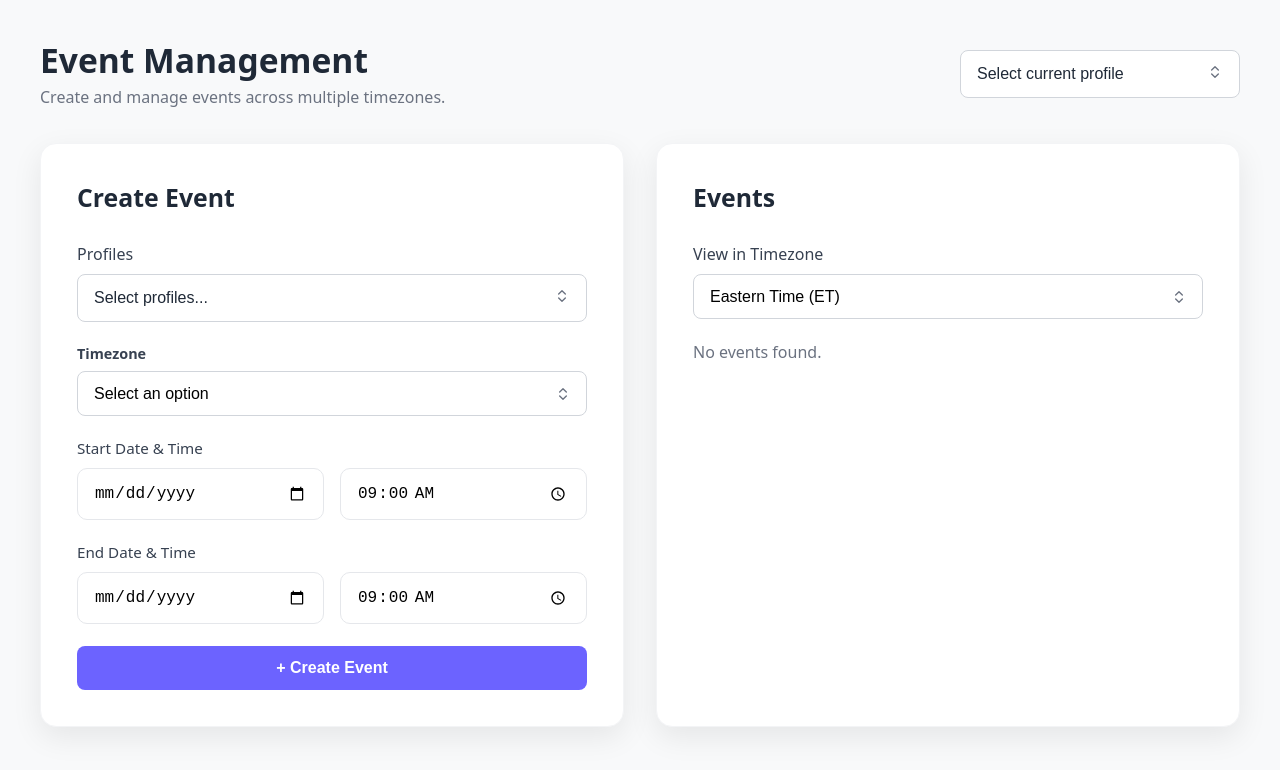
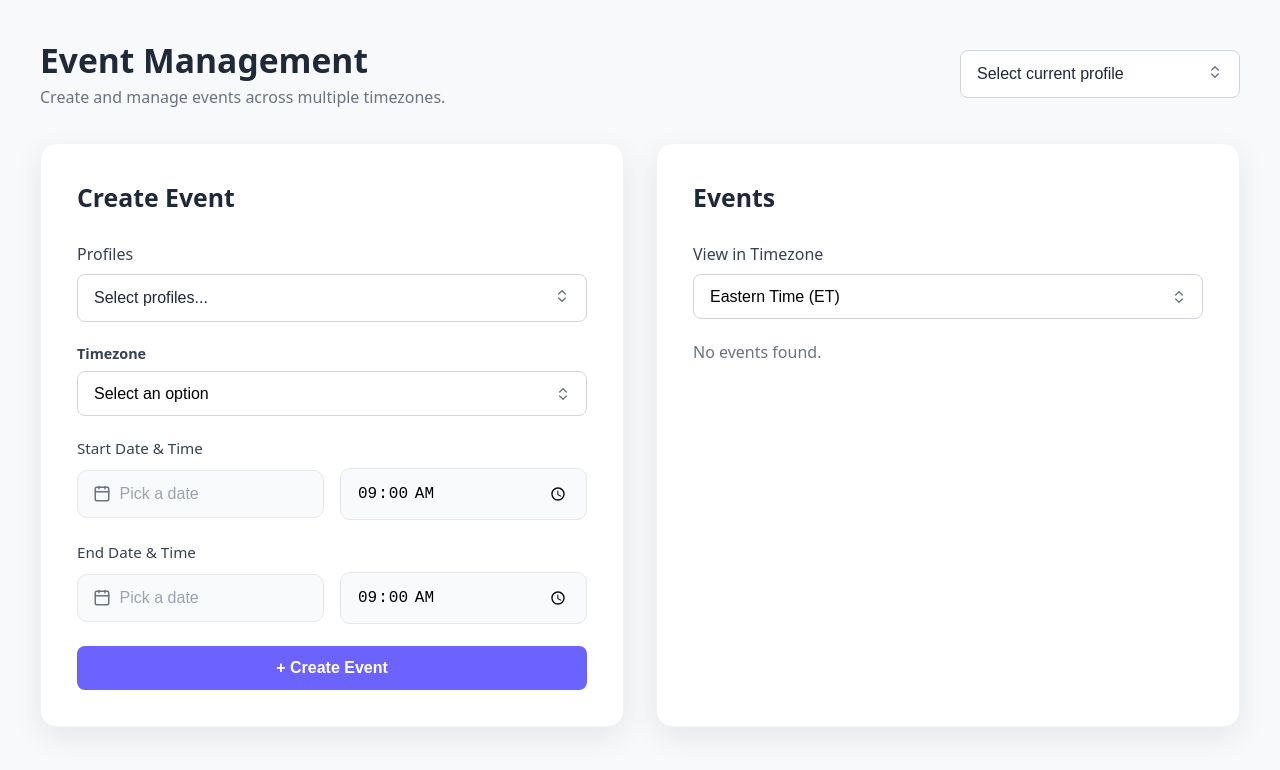
Before and after one commit to Jerin-johnson/event-management-frontend, a React (Vite) app: page / in a window 1280 px wide. Shown: the top 770 px of the page. Built offline with nearby package versions, Linux system fonts and the light colour scheme.

Commit message:
feat: Added Date and Time Picker component

```diff
--- /dev/null
+++ b/src/components/dateAndTimePicker/dataTimePicker/DateTimeInput.jsx
@@ -0,0 +1,17 @@
+import DatePicker from "../datePicker/DatePicker";
+import TimeInput from "../timePicker/TimeInput";
+import styles from "./DateTimeInput.module.css";
+
+function DateTimeInput({ label, date, time, onDateChange, onTimeChange }) {
+  return (
+    <div className={styles.formGroup}>
+      {label && <label className={styles.label}>{label}</label>}
+      <div className={styles.dateTimeRow}>
+        <DatePicker value={date} onChange={onDateChange} />
+        <TimeInput value={time} onChange={onTimeChange} />
+      </div>
+    </div>
+  );
+}
+
+export default DateTimeInput;
--- /dev/null
+++ b/src/components/dateAndTimePicker/dataTimePicker/DateTimeInput.module.css
@@ -0,0 +1,20 @@
+.formGroup {
+  display: flex;
+  flex-direction: column;
+  gap: 0.6rem;
+}
+
+.label {
+  font-weight: 500;
+  color: #374151;
+  font-size: 0.95rem;
+}
+
+.dateTimeRow {
+  display: flex;
+  gap: 1rem;
+}
+
+.dateTimeRow > * {
+  flex: 1;
+}
--- /dev/null
+++ b/src/components/dateAndTimePicker/datePicker/DatePicker.jsx
@@ -0,0 +1,23 @@
+import ReactDatePicker from "react-datepicker";
+import { CalendarIcon } from "lucide-react";
+import "react-datepicker/dist/react-datepicker.css";
+import styles from "./DatePicker.module.css";
+
+function DatePicker({ value, onChange, placeholder = "Pick a date" }) {
+  return (
+    <div className={styles.container}>
+      <CalendarIcon className={styles.icon} />
+      <ReactDatePicker
+        selected={value}
+        onChange={onChange}
+        dateFormat="MMMM do, yyyy"
+        placeholderText={placeholder}
+        className={styles.input}
+        calendarClassName={styles.calendar}
+        popperClassName={styles.popper}
+      />
+    </div>
+  );
+}
+
+export default DatePicker;
--- /dev/null
+++ b/src/components/dateAndTimePicker/datePicker/DatePicker.module.css
@@ -0,0 +1,76 @@
+.container {
+  position: relative;
+  width: 100%;
+  display: flex;
+  align-items: center;
+}
+
+.icon {
+  position: absolute;
+  left: 1rem;
+  width: 18px;
+  height: 18px;
+  color: #6b7280;
+  pointer-events: none;
+  z-index: 1;
+}
+
+.input {
+  width: 100%;
+  padding: 0.85rem 1rem 0.85rem 2.6rem;
+  border: 1.5px solid #e5e7eb;
+  border-radius: 10px;
+  font-size: 1rem;
+  background: #f9fafb;
+  color: #1f2937;
+  transition: border-color 0.2s;
+}
+
+.input::placeholder {
+  color: #9ca3af;
+}
+
+.input:focus {
+  border-color: #6c63ff;
+  outline: none;
+  box-shadow: 0 0 0 3px rgba(108, 99, 255, 0.1);
+}
+
+.popper {
+  z-index: 200;
+}
+
+/* react-datepicker theme overrides */
+.calendar {
+  font-family: inherit;
+  border-radius: 14px;
+  border: 1px solid #e5e7eb;
+  box-shadow: 0 20px 40px rgba(0, 0, 0, 0.15);
+  overflow: hidden;
+}
+
+.calendar :global(.react-datepicker__header) {
+  background: #ffffff;
+  border-bottom: 1px solid #f0f0f0;
+}
+
+.calendar :global(.react-datepicker__day--selected),
+.calendar :global(.react-datepicker__day--keyboard-selected) {
+  background: #6c63ff !important;
+  color: #ffffff !important;
+  border-radius: 8px;
+}
+
+.calendar :global(.react-datepicker__day:hover) {
+  background: #f3f4f6;
+  border-radius: 8px;
+}
+
+.calendar :global(.react-datepicker__day--today) {
+  font-weight: 700;
+  color: #6c63ff;
+}
+
+.calendar :global(.react-datepicker__navigation-icon::before) {
+  border-color: #6b7280;
+}
--- /dev/null
+++ b/src/components/dateAndTimePicker/timePicker/TimeInput.jsx
@@ -0,0 +1,17 @@
+import { ClockIcon } from "lucide-react";
+import styles from "./TimeInput.module.css";
+
+function TimeInput({ value, onChange }) {
+  return (
+    <div className={styles.wrapper}>
+      <input
+        type="time"
+        className={styles.input}
+        value={value}
+        onChange={(e) => onChange(e.target.value)}
+      />
+    </div>
+  );
+}
+
+export default TimeInput;
--- /dev/null
+++ b/src/components/dateAndTimePicker/timePicker/TimeInput.module.css
@@ -0,0 +1,19 @@
+.wrapper {
+  width: 100%;
+}
+
+.input {
+  width: 100%;
+  padding: 0.85rem 1rem;
+  border: 1.5px solid #e5e7eb;
+  border-radius: 10px;
+  font-size: 1rem;
+  background: #f9fafb;
+  transition: border-color 0.2s;
+}
+
+.input:focus {
+  border-color: #6c63ff;
+  outline: none;
+  box-shadow: 0 0 0 3px rgba(108, 99, 255, 0.1);
+}
--- a/src/components/dateTimeInput/DateTimeInput.jsx
+++ /dev/null
@@ -1,20 +0,0 @@
-import styles from "./DateTimeInput.module.css";
-
-function DateTimeInput({ label, ...props }) {
-  return (
-    <div className={styles.formGroup}>
-      {label && <label className={styles.label}>{label}</label>}
-      <div className={styles.dateTimeRow}>
-        <input type="date" className={styles.input} {...props} />
-        <input
-          type="time"
-          className={styles.input}
-          defaultValue="09:00"
-          {...props}
-        />
-      </div>
-    </div>
-  );
-}
-
-export default DateTimeInput;
--- a/src/components/dateTimeInput/DateTimeInput.module.css
+++ /dev/null
@@ -1,32 +0,0 @@
-.formGroup {
-  display: flex;
-  flex-direction: column;
-  gap: 0.6rem;
-}
-
-.label {
-  font-weight: 500;
-  color: #374151;
-  font-size: 0.95rem;
-}
-
-.dateTimeRow {
-  display: flex;
-  gap: 1rem;
-}
-
-.input {
-  flex: 1;
-  padding: 0.85rem 1rem;
-  border: 1.5px solid #e5e7eb;
-  border-radius: 10px;
-  font-size: 1rem;
-  background: white;
-  transition: border-color 0.2s;
-}
-
-.input:focus {
-  border-color: #6366f1;
-  outline: none;
-  box-shadow: 0 0 0 3px rgba(99, 102, 241, 0.1);
-}
--- a/src/components/eventForm/EventForm.jsx
+++ b/src/components/eventForm/EventForm.jsx
@@ -4,11 +4,15 @@ import Select from "../Select/Select";
 import Button from "../Button/Button";
 import ProfileSelector from "../profileSelector/ProfileSelector";
 import styles from "./EventForm.module.css";
-import DateTimeInput from "../dateTimeInput/DateTimeInput";
 import { ChevronsUpDown } from "lucide-react";
+import DateTimeInput from "../dateAndTimePicker/dataTimePicker/DateTimeInput";
 
 function EventForm() {
   const [selectedProfiles, setSelectedProfiles] = useState([]);
+  const [startDate, setStartDate] = useState();
+  const [startTime, setStartTime] = useState("09:00");
+  const [endDate, setEndDate] = useState();
+  const [endTime, setEndTime] = useState("09:00");
 
   return (
     <Card>
@@ -33,8 +37,20 @@ function EventForm() {
           ]}
         />
 
-        <DateTimeInput label="Start Date & Time" />
-        <DateTimeInput label="End Date & Time" />
+        <DateTimeInput
+          label="Start Date & Time"
+          date={startDate}
+          time={startTime}
+          onDateChange={setStartDate}
+          onTimeChange={setStartTime}
+        />
+        <DateTimeInput
+          label="End Date & Time"
+          date={endDate}
+          time={endTime}
+          onDateChange={setEndDate}
+          onTimeChange={setEndTime}
+        />
 
         <Button variant="primary" className={styles.createBtn}>
           + Create Event
```
